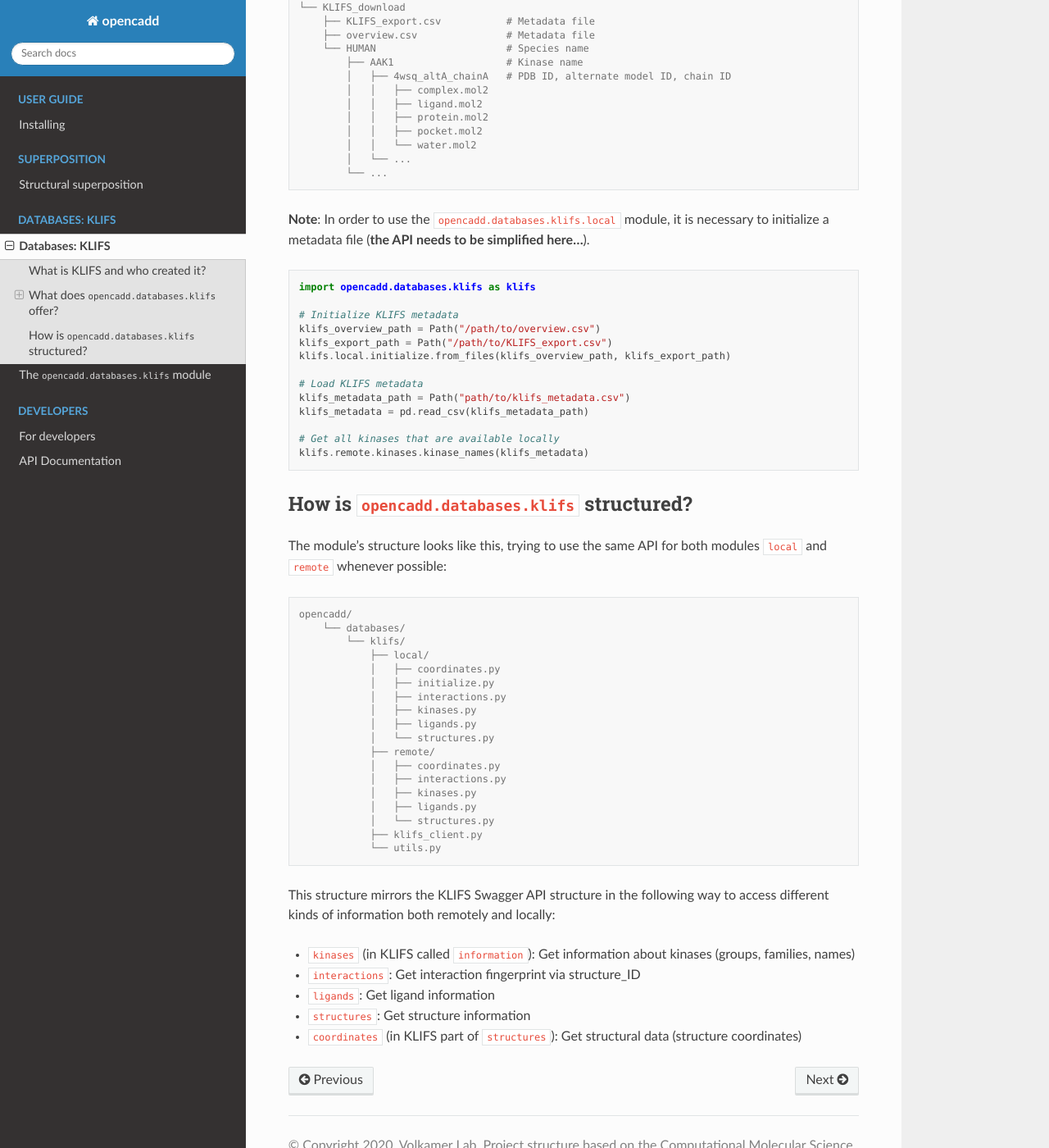
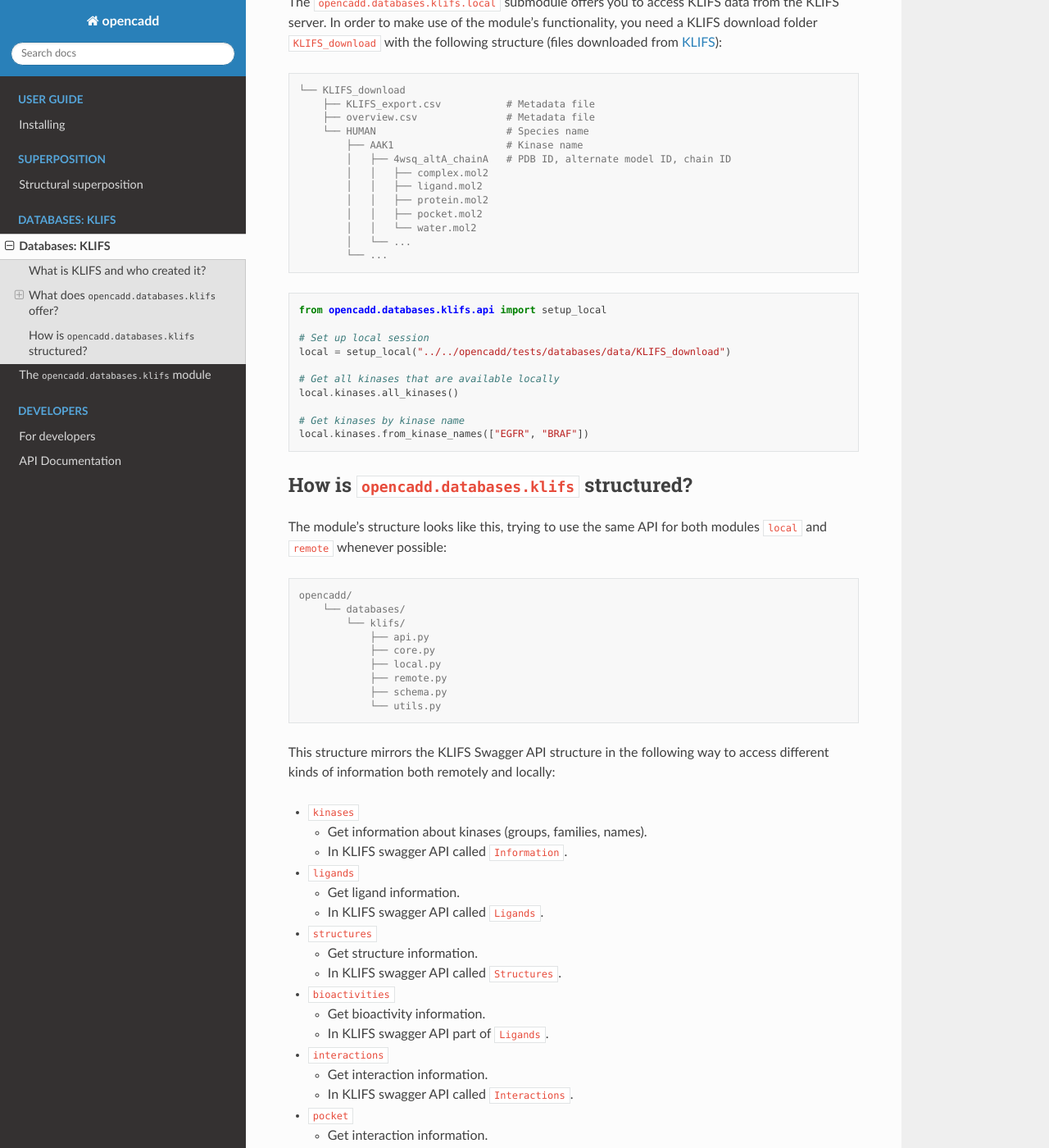
Before and after one commit to volkamerlab/opencadd, a Sphinx documentation site: the page built from docs/databases_klifs.rst, in a window 1280 px wide and 1400 px high, scrolled down 1057 px. Shown: the whole window at 82% size. Built offline with Sphinx 7.4.7 and the Read the Docs theme 2.0.0, drawn with Linux system fonts in a browser that asks for light colours; pages that are not in the unit, such as notebooks, are missing from menus; some of the changed text lies outside the part shown.

Commit message:
Update docs

```diff
--- a/docs/databases_klifs.rst
+++ b/docs/databases_klifs.rst
@@ -29,10 +29,16 @@ This module uses the official KLIFS API: https://klifs.vu-compmedchem.nl/swagger
 
 .. code-block:: python
 
-    import opencadd.databases.klifs as klifs
+    from opencadd.databases.klifs.api import setup_remote
+
+    # Set up remote session
+    remote = setup_remote()
 
     # Get all kinases that are available remotely
-    klifs.remote.kinases.kinase_names()
+    remote.kinases.all_kinases()
+
+    # Get kinases by kinase name
+    remote.kinases.from_kinase_names(["EGFR", "BRAF"])
 
 Work with KLIFS data from disc (locally)
 ~~~~~~~~~~~~~~~~~~~~~~~~~~~~~~~~~~~~~~~~
@@ -55,23 +61,18 @@ The ``opencadd.databases.klifs.local`` submodule offers you to access KLIFS data
             │   └── ...
             └── ...
 
-**Note**: In order to use the ``opencadd.databases.klifs.local`` module, it is necessary to initialize a metadata file (**the API needs to be simplified here...**).
-
 .. code-block:: python
 
-    import opencadd.databases.klifs as klifs
+    from opencadd.databases.klifs.api import setup_local
 
-    # Initialize KLIFS metadata
-    klifs_overview_path = Path("/path/to/overview.csv")
-    klifs_export_path = Path("/path/to/KLIFS_export.csv")
-    klifs.local.initialize.from_files(klifs_overview_path, klifs_export_path)
-
-    # Load KLIFS metadata
-    klifs_metadata_path = Path("path/to/klifs_metadata.csv")
-    klifs_metadata = pd.read_csv(klifs_metadata_path)
+    # Set up local session
+    local = setup_local("../../opencadd/tests/databases/data/KLIFS_download")
 
     # Get all kinases that are available locally
-    klifs.remote.kinases.kinase_names(klifs_metadata)
+    local.kinases.all_kinases()
+
+    # Get kinases by kinase name
+    local.kinases.from_kinase_names(["EGFR", "BRAF"])
 
 
 How is ``opencadd.databases.klifs`` structured?
@@ -84,26 +85,46 @@ The module's structure looks like this, trying to use the same API for both modu
     opencadd/
         └── databases/
             └── klifs/
-                ├── local/
-                │   ├── coordinates.py
-                │   ├── initialize.py
-                │   ├── interactions.py
-                │   ├── kinases.py
-                │   ├── ligands.py
-                │   └── structures.py
-                ├── remote/
-                │   ├── coordinates.py
-                │   ├── interactions.py
-                │   ├── kinases.py
-                │   ├── ligands.py
-                │   └── structures.py
-                ├── klifs_client.py
+                ├── api.py
+                ├── core.py
+                ├── local.py
+                ├── remote.py
+                ├── schema.py
                 └── utils.py
 
 This structure mirrors the KLIFS Swagger API structure in the following way to access different kinds of information both remotely and locally:
 
-- ``kinases`` (in KLIFS called ``information``): Get information about kinases (groups, families, names)
-- ``interactions``: Get interaction fingerprint via structure_ID
-- ``ligands``: Get ligand information
-- ``structures``: Get structure information
-- ``coordinates`` (in KLIFS part of ``structures``): Get structural data (structure coordinates)
+- ``kinases``
+
+  - Get information about kinases (groups, families, names).
+  - In KLIFS swagger API called ``Information``.
+
+- ``ligands``
+
+  - Get ligand information.
+  - In KLIFS swagger API called ``Ligands``.
+
+- ``structures``
+
+  - Get structure information.
+  - In KLIFS swagger API called ``Structures``.
+
+- ``bioactivities``
+
+  - Get bioactivity information.
+  - In KLIFS swagger API part of ``Ligands``.
+
+- ``interactions``
+
+  - Get interaction information.
+  - In KLIFS swagger API called ``Interactions``.
+
+- ``pocket``
+
+  - Get interaction information.
+  - In KLIFS swagger API part of ``Interactions``.
+
+- ``coordinates``
+
+  - Get structural data (structure coordinates).
+  - In KLIFS swagger API part of ``Structures``.
--- a/docs/index.rst
+++ b/docs/index.rst
@@ -29,7 +29,6 @@ OpenCADD is a Python package for structural cheminformatics!
 
    databases_klifs
    tutorials/databases_klifs
-   tutorials/databases_klifs_new_api
 
 .. toctree::
    :maxdepth: 1
```
